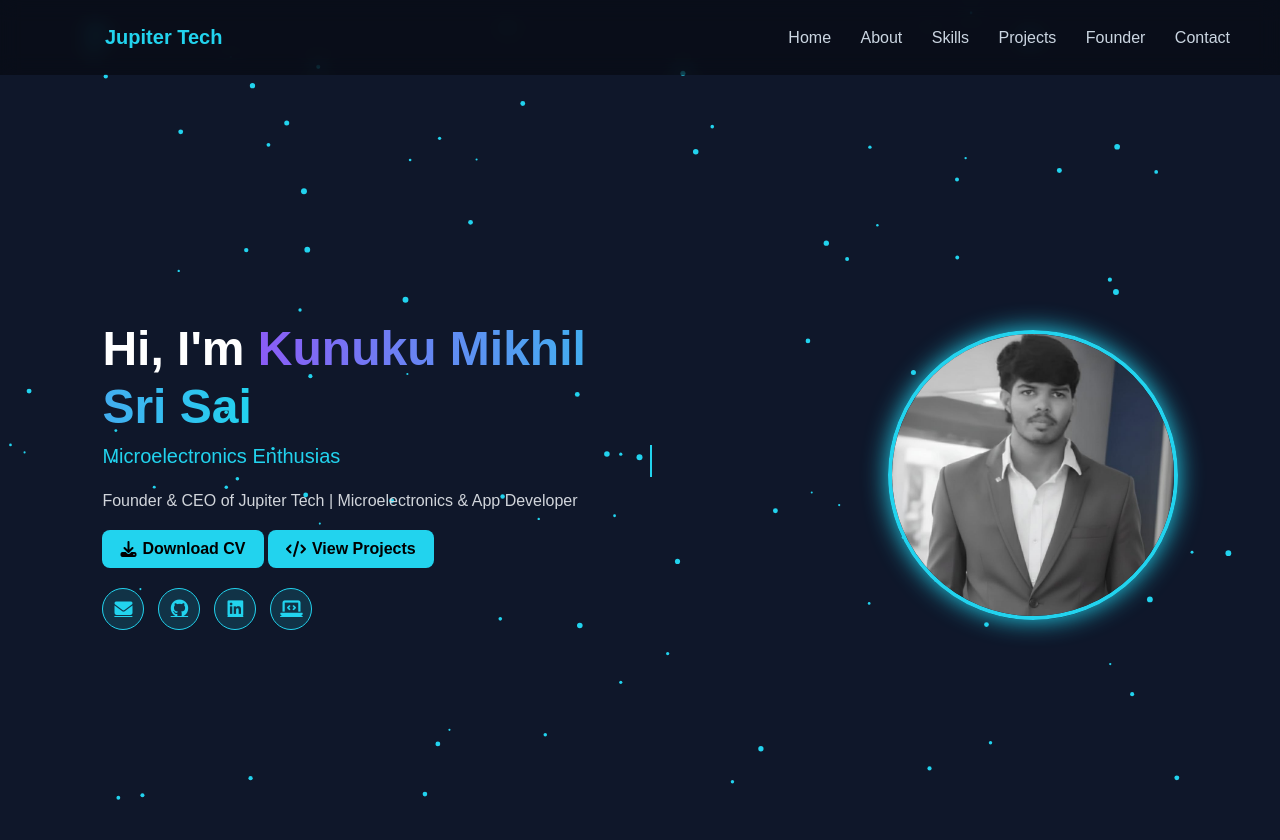
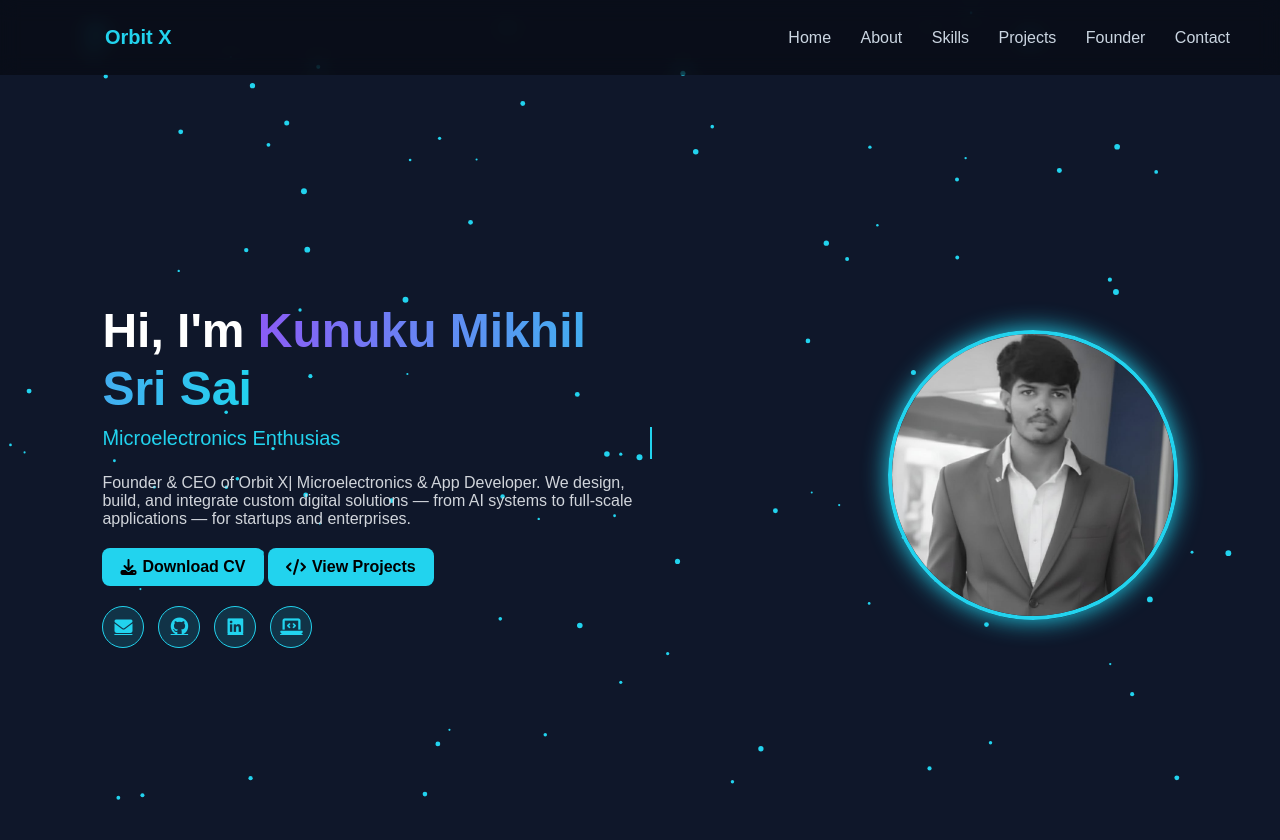
Before and after one commit to kunukumikhil-byte/mikhil-portfolio, a Flask app: page / in a window 1280 px wide. Shown: the top 840 px of the page. Run offline with Flask 3, Linux system fonts and the light colour scheme; some libraries are stand-ins or nearby versions.

Commit message:
updated logo

```diff
--- a/templates/index.html
+++ b/templates/index.html
@@ -36,7 +36,7 @@
             disable-pan
             disable-tap>
         </model-viewer>
-        <span>Jupiter Tech</span>
+        <span>Orbit X</span>
     </div>
 
     <nav>
@@ -56,7 +56,9 @@
         <div id="typing"></div>
 
         <p class="intro">
-            Founder & CEO of Jupiter Tech | Microelectronics & App Developer
+            Founder & CEO of Orbit X| Microelectronics & App Developer.
+
+            We design, build, and integrate custom digital solutions — from AI systems to full-scale applications — for startups and enterprises.
         </p>
 
         <div class="hero-buttons">
@@ -169,7 +171,7 @@
 
         <div>
             <h3>Kunuku Mikhil Sri Sai</h3>
-            <p><strong>Founder & CEO — Jupiter Tech 🚀</strong></p>
+            <p><strong>Founder & CEO — Orbit X🚀</strong></p>
         </div>
     </div>
 </section>
```
Also changed, not shown: 1 other file.
